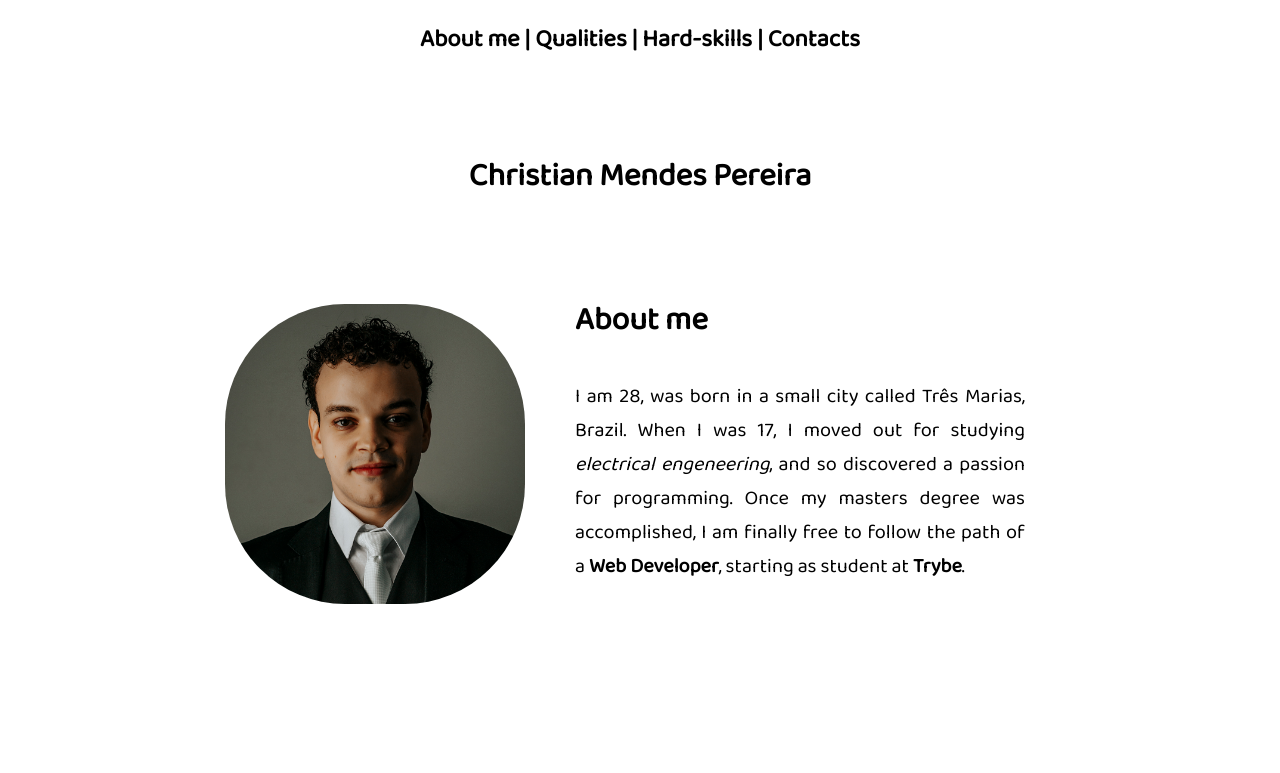
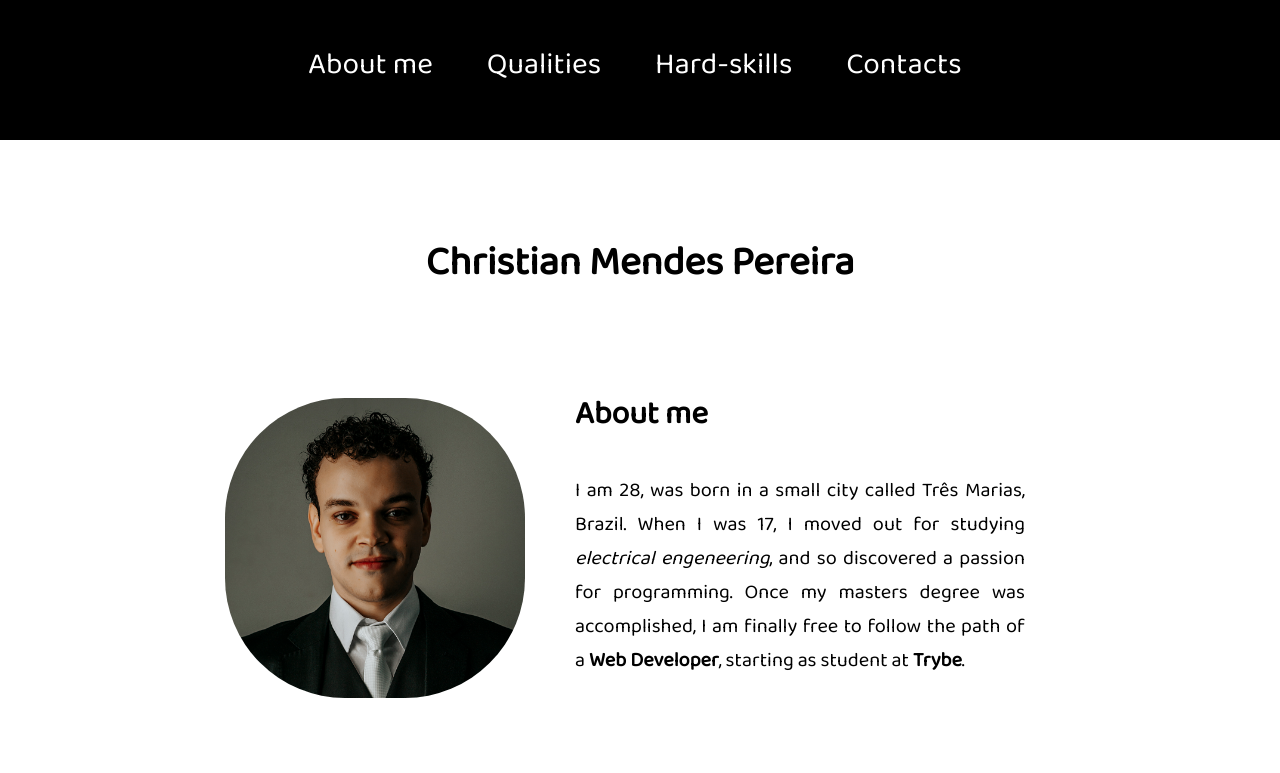
Before and after one commit to mpchristian/mpchristian.github.io, a plain HTML site: page index.html in a window 1280 px wide. Shown: the top 773 px of the page. Drawn offline with Linux system fonts and the light colour scheme.

Commit message:
Starting semanthics with heater and backgroundcolor

```diff
--- a/index.html
+++ b/index.html
@@ -8,11 +8,14 @@
 </head>
 
 <body>
-    <h2><a href="#aboutme-sec">About me</a> |
-        <a href="#qualities-sec">Qualities</a> |
-        <a href="#skills-sec">Hard-skills</a> |
-        <a href="#contacts-sec">Contacts</a>
-    </h2>
+    <header>
+        <ul>
+            <li><a href="#aboutme-sec">About me</a></li>
+            <li><a href="#qualities-sec">Qualities</a></li>
+            <li><a href="#skills-sec">Hard-skills</a></li>
+            <li><a href="#contacts-sec">Contacts</a></li>
+        </ul>
+    </header>
 
     <h1 id="top">Christian Mendes Pereira</h1>
 
--- a/style.css
+++ b/style.css
@@ -4,11 +4,24 @@ body {
     color: black;
     text-align: justify;
     font-family: 'Baloo Da 2';
+    margin: auto auto;
 }
+
+p, ul {
+    font-size: 20px;
+}
+
+a {
+    text-decoration: none;
+    color: black;
+}
+
+/* <!-- ---------------------------------------------- --> */
 
 h1 {
     text-align: center;
     margin: 90px 0;
+    font-size: 2.5em;
 }
 
 h2 {
@@ -22,22 +35,41 @@ h3 {
     font-size: 2em;
 }
 
-a {
-    text-decoration: none;
-    /* color: rgb(70, 70, 70); */
-    color: black;
+/* <!-- ---------------------------------------------- --> */
+
+header {
+    background-color: black;
+    text-align: center;
+    /* border: 3px solid red; */
+    padding-top: 20px;
+    padding-bottom: 20px;
+    margin: 0 auto;
+    height: 100px;
 }
 
-p, ul {
-    font-size: 20px;
+header li {
+    display: inline;
+    text-align: center;
+    margin: 0 50px 0 0;
 }
+
+
+header li a{
+    color: white;
+    font-size: 1.5em;
+}
+
+header ul {
+    list-style: outside none none;
+}
+
+/* <!-- ---------------------------------------------- --> */
+
 
 .photo {
     border-radius: 40%;
     border-collapse: collapse;
 }
-
-/* <!-- ---------------------------------------------- --> */
 
 #aboutme-sec {
     /* border: 3px solid red; */
```
